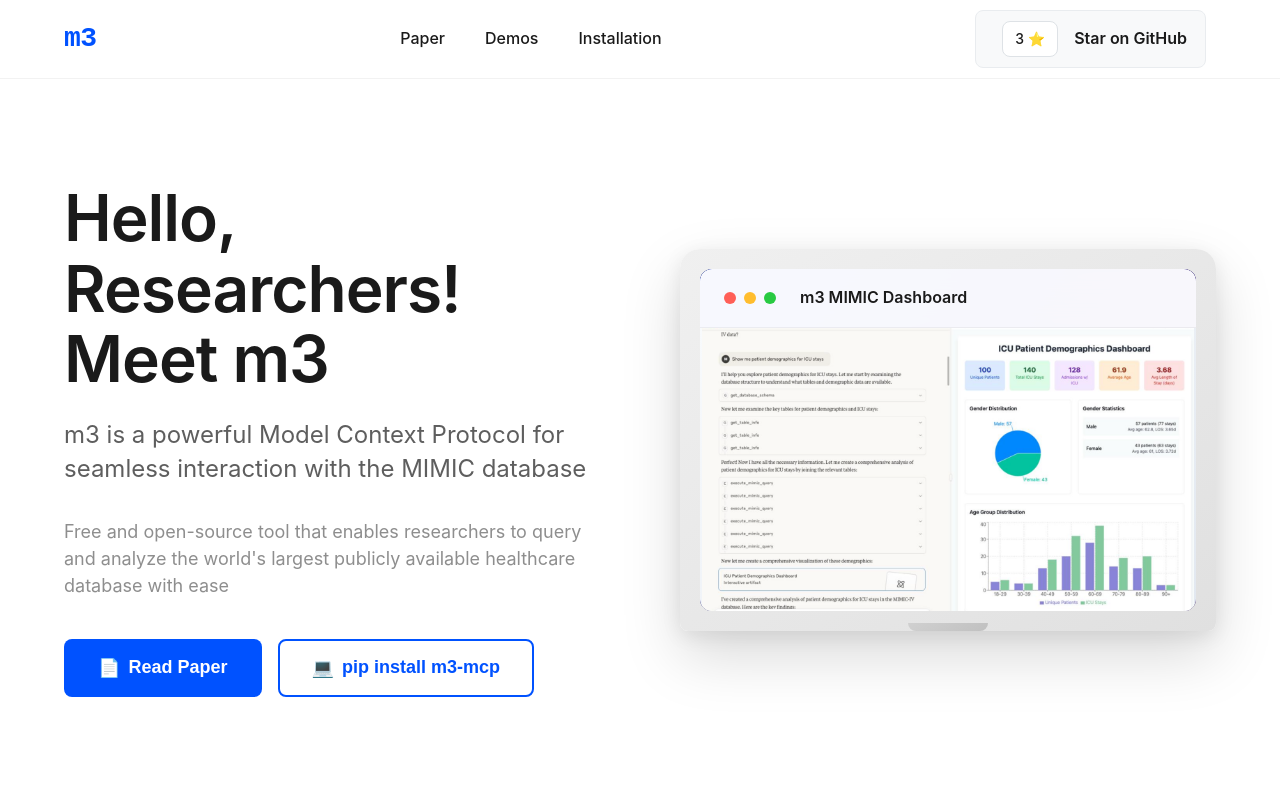
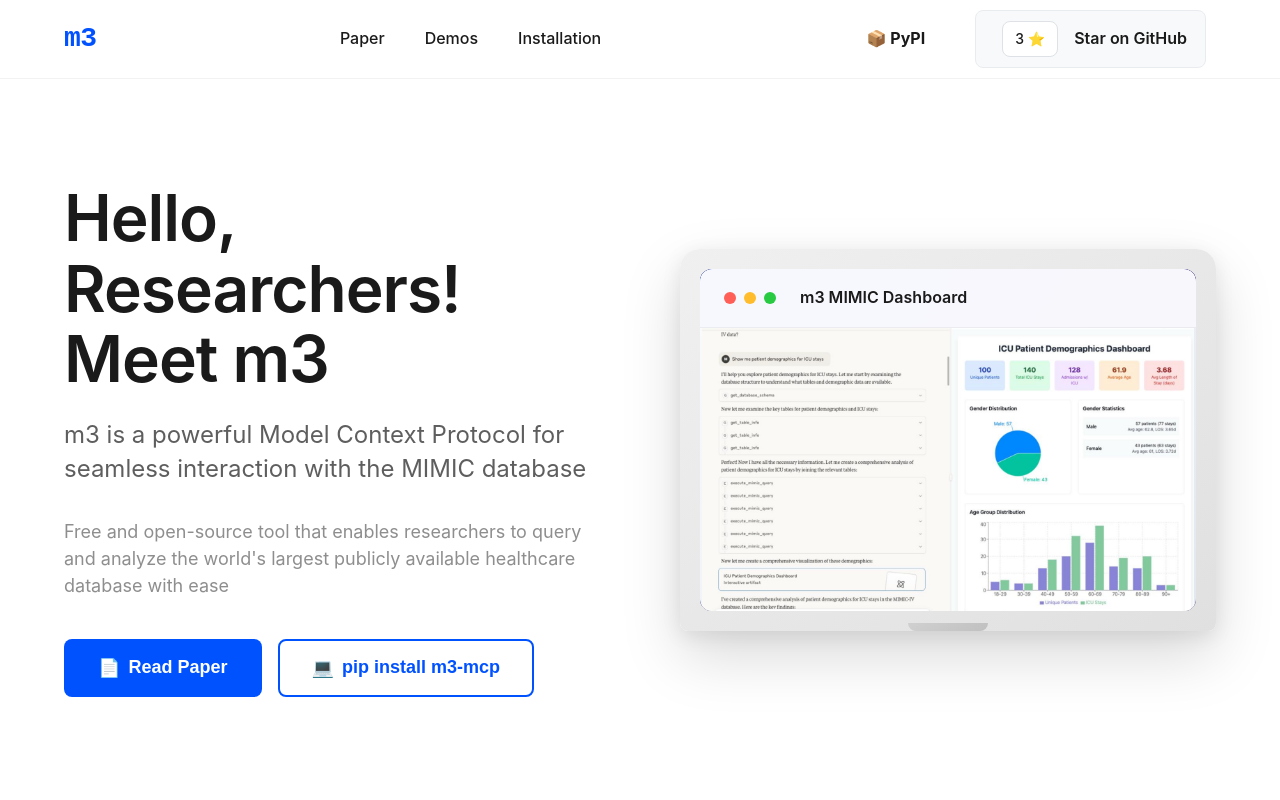
Before and after one commit to aramis00/m4, a React (Create React App) app in the folder webapp/: page / in a window 1280 px wide. Shown: the top 800 px of the page. Built offline with nearby package versions, Linux system fonts and the light colour scheme; no server answers; the HTML template or start-up script is replaced by a standard one.

Commit message:
PyPI connection

```diff
--- a/webapp/src/components/Header.js
+++ b/webapp/src/components/Header.js
@@ -59,10 +59,27 @@
           <li><button onClick={() => scrollToSection('demos')}>Demos</button></li>
           <li><button onClick={() => scrollToSection('installation')}>Installation</button></li>
         </ul>
-        <div>
+        <div style={{ display: 'flex', alignItems: 'center', gap: '10px' }}>
+        <a
+            href="https://pypi.org/project/m3-mcp/"
+            target="_blank"
+            rel="noopener noreferrer"
+            style={{
+              padding: '10px',
+              textDecoration: 'none',
+              color: 'inherit',
+              display: 'flex',
+              alignItems: 'center',
+              gap: '5px',
+              fontWeight: 'bold'
+            }}
+          >
+            <span className="star-count">📦 PyPI</span>
+          </a>
           <a href="https://github.com/rafiattrach/m3" target="_blank" rel="noopener noreferrer" className="btn-github">
             <span className="star-count">{stars.toLocaleString()} ⭐</span> Star on GitHub
           </a>
+
         </div>
       </nav>
     </header>
```
